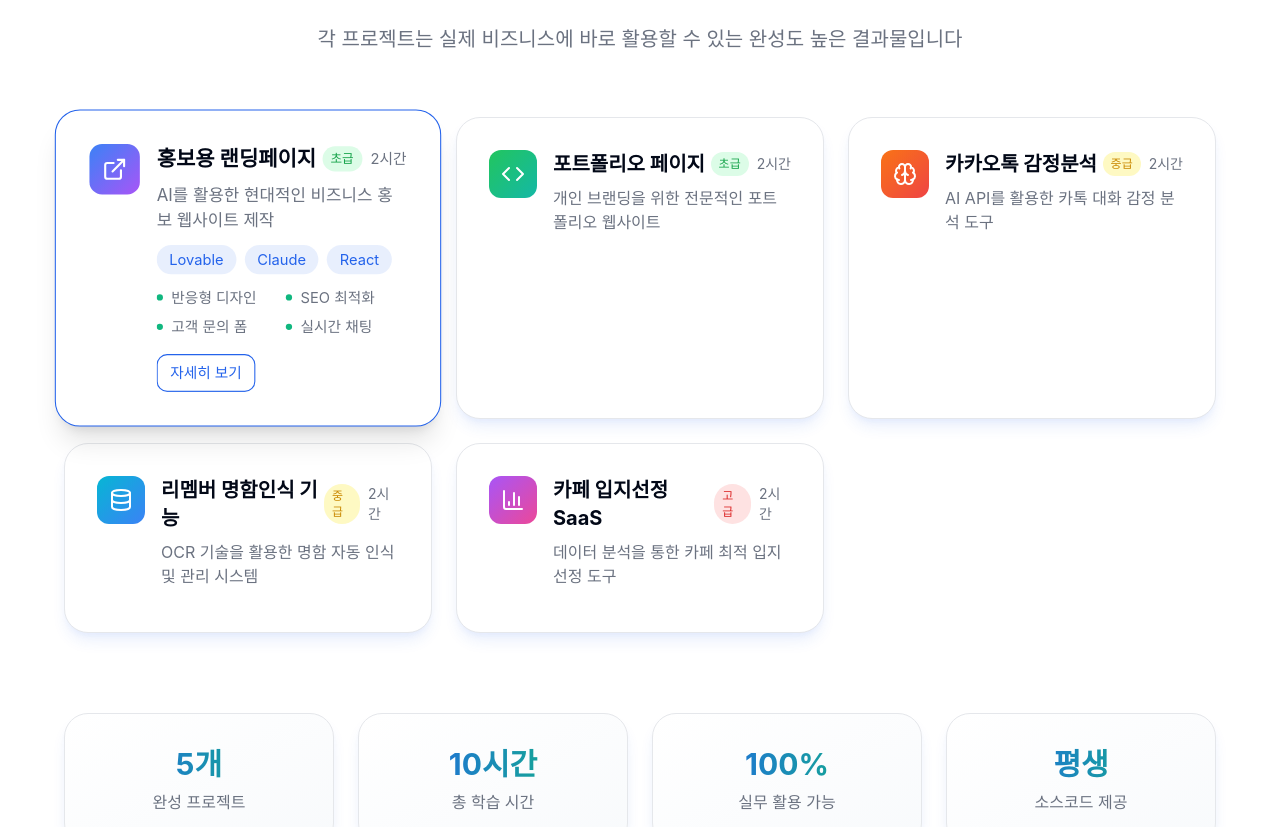
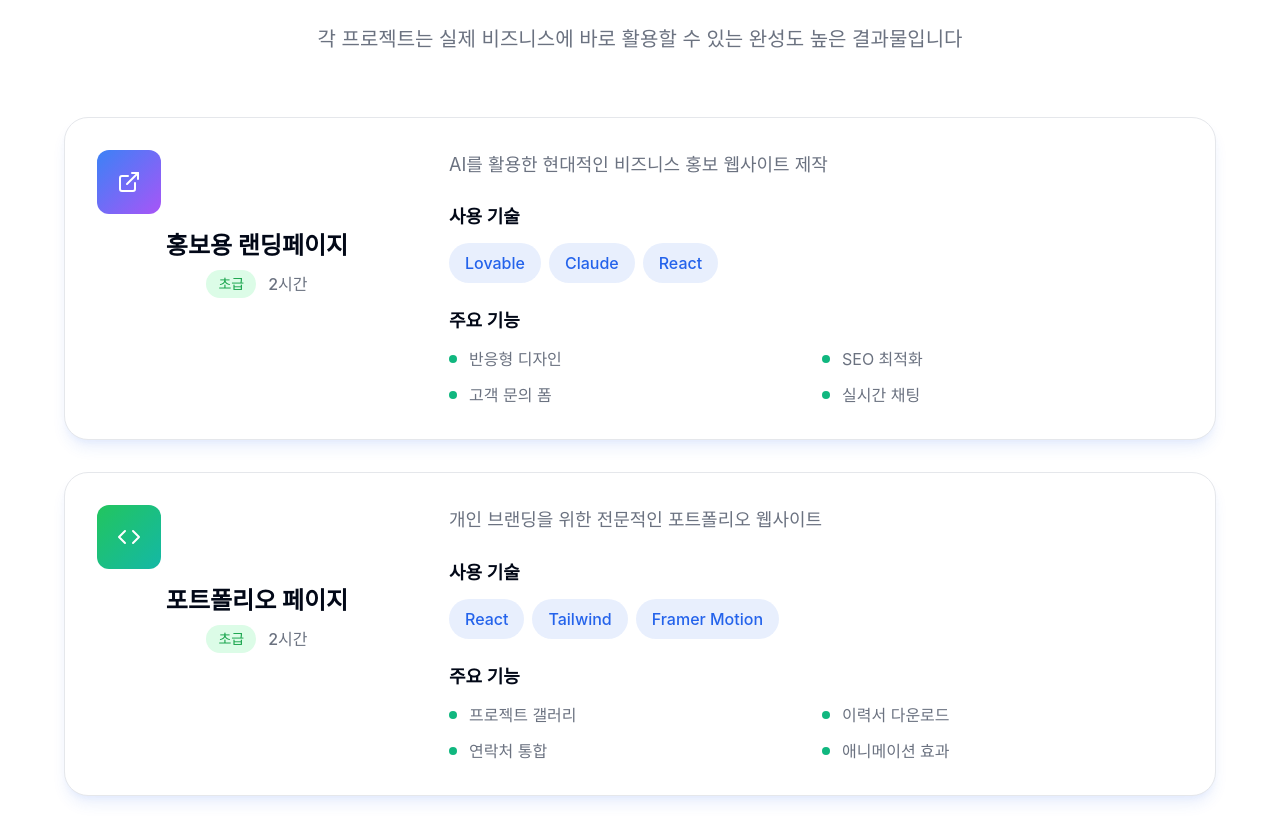
Before and after one commit to itconnect2025/landingpage, a React (Vite) app: page / in a window 1280 px wide. Shown: the part 2561-3388 px from the top of the page. Built offline with nearby package versions, Linux system fonts and the light colour scheme; a web font is replaced by a local one.

Commit message:
Fix project preview section
- Make all project descriptions expanded by default.
- Adjust spacing and text wrapping in project descriptions.

```diff
--- a/src/components/ProjectPreviewSection.tsx
+++ b/src/components/ProjectPreviewSection.tsx
@@ -1,10 +1,8 @@
-import { useState } from "react";
 import { Button } from "@/components/ui/button";
 import { ExternalLink, Code, Database, Brain, BarChart3 } from "lucide-react";
 import projectsPreview from "@/assets/projects-preview.jpg";
 
 const ProjectPreviewSection = () => {
-  const [activeProject, setActiveProject] = useState(0);
 
   const projects = [
     {
@@ -104,59 +102,57 @@ const ProjectPreviewSection = () => {
 
         <div className="max-w-6xl mx-auto">
           {/* Project Cards Grid */}
-          <div className="grid md:grid-cols-2 lg:grid-cols-3 gap-6">
+          <div className="grid gap-8">
             {projects.map((project, index) => (
               <div
                 key={project.id}
-                className={`card-elevated cursor-pointer transition-all duration-300 ${
-                  activeProject === index
-                    ? 'scale-105 shadow-xl border-primary'
-                    : 'hover:scale-102'
-                }`}
-                onClick={() => setActiveProject(index)}
+                className="card-elevated p-8"
               >
-                <div className="flex items-start space-x-4">
-                  <div className={`w-12 h-12 rounded-xl bg-gradient-to-br ${project.color} flex items-center justify-center text-white`}>
+                <div className="flex flex-col lg:flex-row lg:items-start lg:space-x-8 space-y-6 lg:space-y-0">
+                  <div className="flex items-center space-x-4 lg:flex-col lg:space-x-0 lg:space-y-4 lg:items-start lg:w-80">
+                    <div className={`w-16 h-16 rounded-xl bg-gradient-to-br ${project.color} flex items-center justify-center text-white flex-shrink-0`}>
                       {project.icon}
                     </div>
-                  <div className="flex-1">
-                    <div className="flex items-center justify-between mb-2">
-                      <h3 className="text-xl font-bold text-foreground">{project.title}</h3>
-                      <div className="flex items-center space-x-2">
-                        <span className={`px-2 py-1 text-xs rounded-full ${
+                    <div className="lg:text-center lg:w-full">
+                      <h3 className="text-2xl font-bold text-foreground mb-2">{project.title}</h3>
+                      <div className="flex items-center space-x-3 lg:justify-center">
+                        <span className={`px-3 py-1 text-sm rounded-full font-medium ${
                           project.difficulty === '초급' ? 'bg-green-100 text-green-600' :
                           project.difficulty === '중급' ? 'bg-yellow-100 text-yellow-600' :
                           'bg-red-100 text-red-600'
                         }`}>
                           {project.difficulty}
                         </span>
-                        <span className="text-sm text-muted-foreground">{project.time}</span>
+                        <span className="text-muted-foreground font-medium">{project.time}</span>
                       </div>
                     </div>
-                    <p className="text-muted-foreground mb-3">{project.description}</p>
+                  </div>
 
-                    {activeProject === index && (
-                      <div className="animate-slide-up">
-                        <div className="flex flex-wrap gap-2 mb-3">
+                  <div className="flex-1 space-y-6">
+                    <p className="text-lg text-muted-foreground leading-relaxed">{project.description}</p>
+
+                    <div>
+                      <h4 className="text-lg font-semibold text-foreground mb-3">사용 기술</h4>
+                      <div className="flex flex-wrap gap-2">
                         {project.tech.map((tech, i) => (
-                            <span key={i} className="px-3 py-1 bg-primary/10 text-primary text-sm rounded-full">
+                          <span key={i} className="px-4 py-2 bg-primary/10 text-primary font-medium rounded-full">
                             {tech}
                           </span>
                         ))}
                       </div>
-                        <div className="grid grid-cols-2 gap-2 mb-4">
+                    </div>
+
+                    <div>
+                      <h4 className="text-lg font-semibold text-foreground mb-3">주요 기능</h4>
+                      <div className="grid grid-cols-1 md:grid-cols-2 gap-3">
                         {project.features.map((feature, i) => (
-                            <div key={i} className="flex items-center text-sm text-muted-foreground">
-                              <div className="w-1.5 h-1.5 bg-secondary rounded-full mr-2" />
-                              {feature}
+                          <div key={i} className="flex items-center text-muted-foreground">
+                            <div className="w-2 h-2 bg-secondary rounded-full mr-3 flex-shrink-0" />
+                            <span>{feature}</span>
                           </div>
                         ))}
                       </div>
-                        <Button variant="outline" size="sm" className="text-primary border-primary hover:bg-primary hover:text-white">
-                          자세히 보기
-                        </Button>
                     </div>
-                    )}
                   </div>
                 </div>
               </div>
```
Lines whose indentation alone changed are shown as unchanged.
